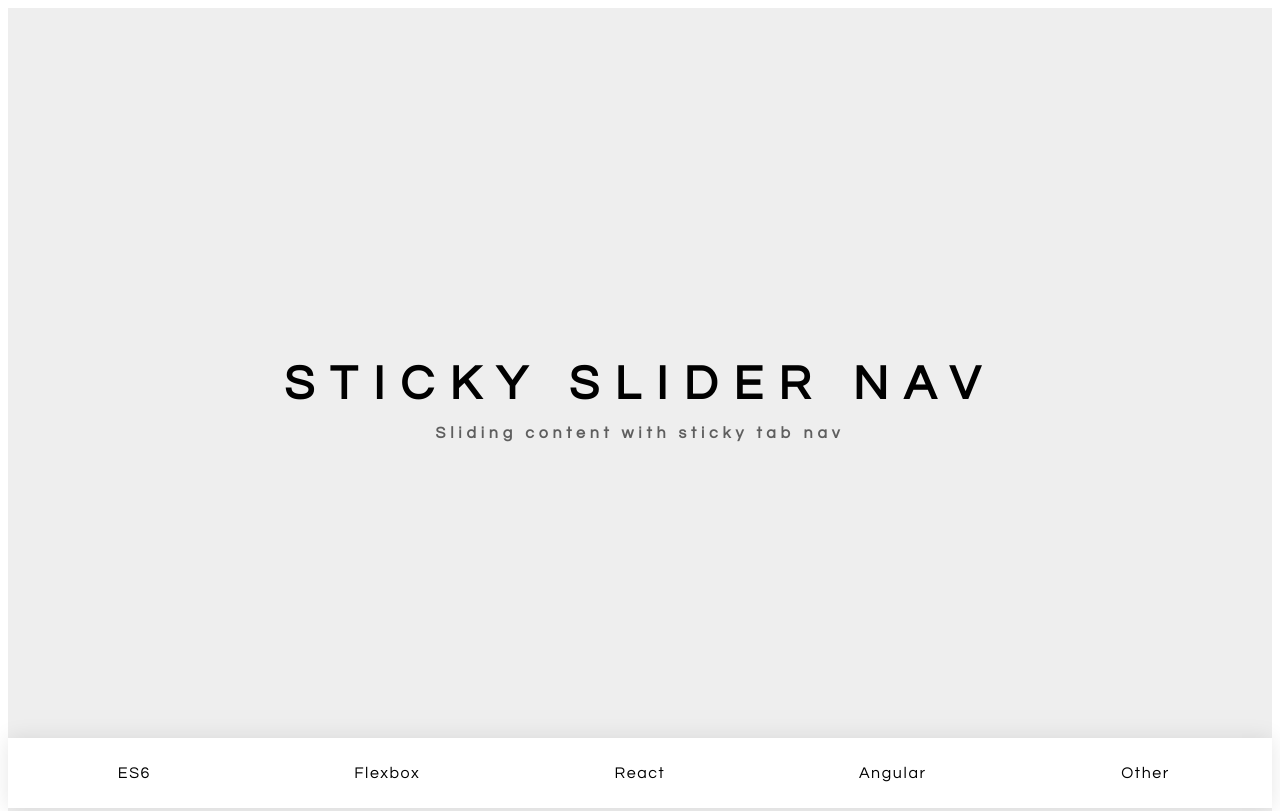
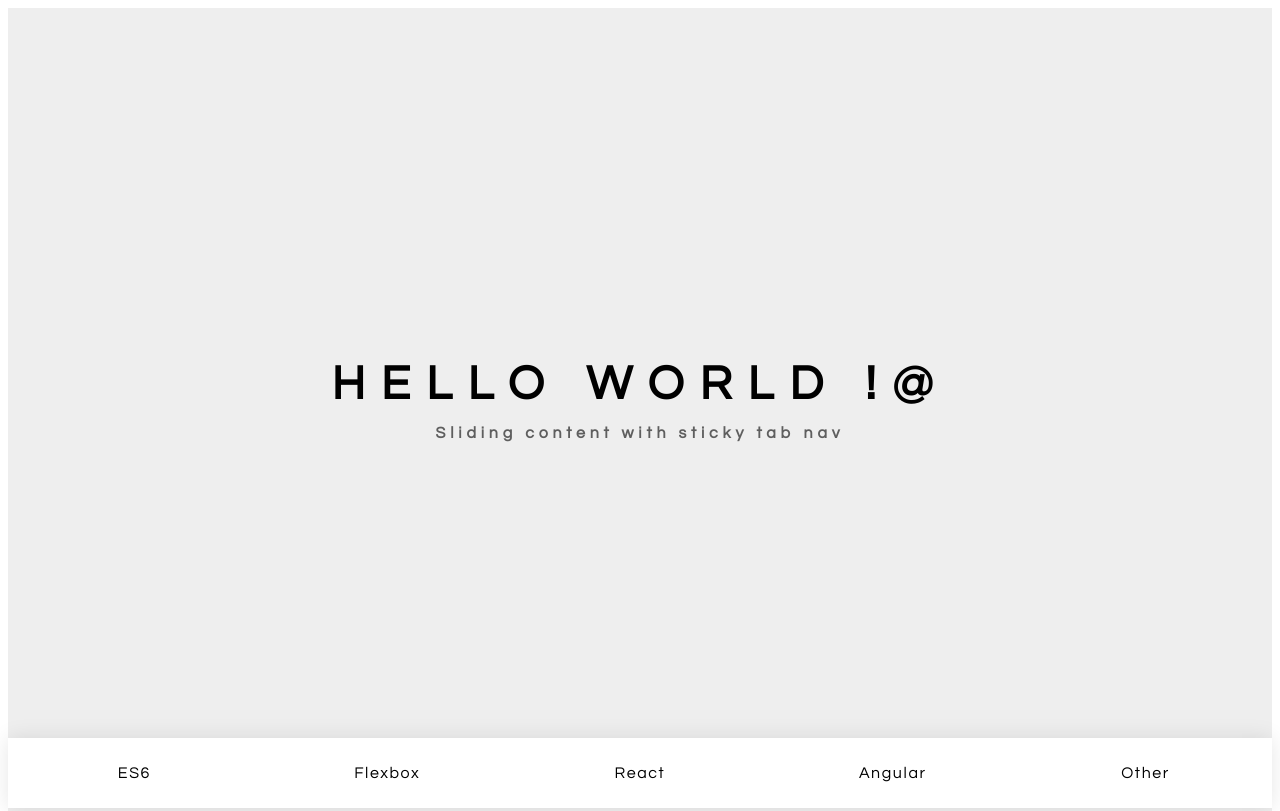
Before and after one commit to Nora-xAir/test5, a plain HTML site: page index.html in a window 1280 px wide. Shown: the top 811 px of the page. Drawn offline with Linux system fonts and the light colour scheme.

Commit message:
edit title

```diff
--- a/index.html
+++ b/index.html
@@ -9,7 +9,7 @@
 <body>
       <!-- Hero -->
   <section class="et-hero-tabs">
-    <h1>STICKY SLIDER NAV</h1>
+    <h1> HELLO WORLD !@</h1>
     <h3>Sliding content with sticky tab nav</h3>
     <div class="et-hero-tabs-container">
       <a class="et-hero-tab" href="#tab-es6">ES6</a>
```
